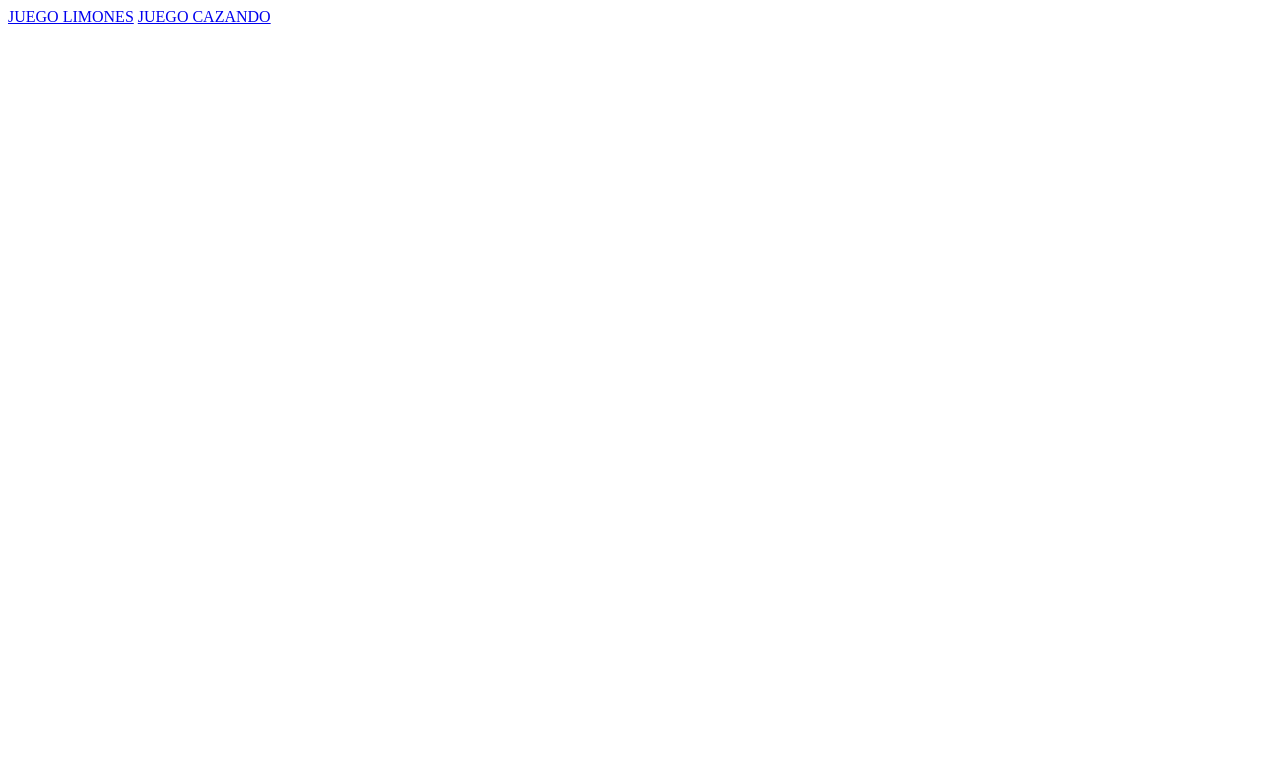
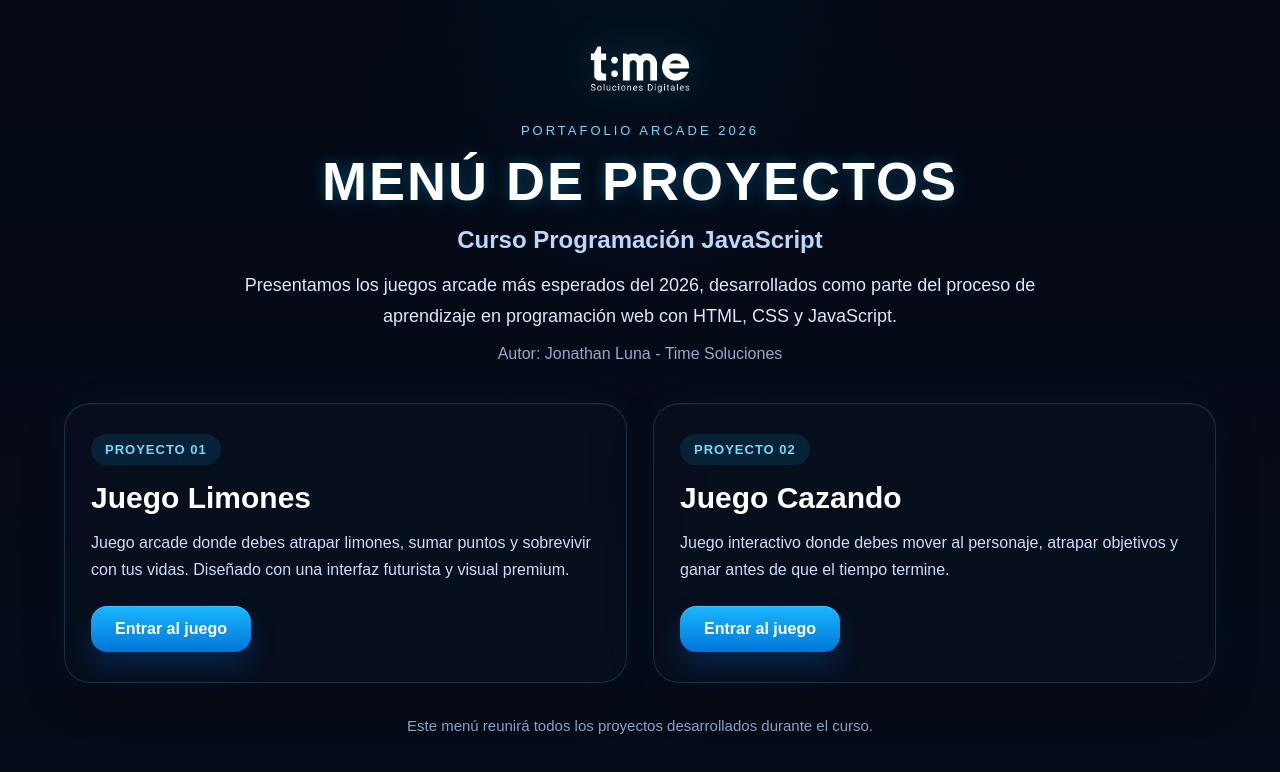
Before and after one commit to JonathanLuna95/menu, a plain HTML site: page index.html in a window 1280 px wide. Drawn offline with Linux system fonts and the light colour scheme.

Commit message:
Primer cambio en el diseño con IA

```diff
--- a/index.html
+++ b/index.html
@@ -1,7 +1,59 @@
 <!DOCTYPE html>
-<html>
-    <body>
-        <a href="https://juego-limones-ashy.vercel.app/" >JUEGO LIMONES</a>
-        <a href="https://juego-cazando-lovat.vercel.app/" >JUEGO CAZANDO</a>
-    </body>
+<html lang="es">
+<head>
+  <meta charset="UTF-8">
+  <meta name="viewport" content="width=device-width, initial-scale=1.0">
+  <title>Menú Arcade | Jonathan Luna</title>
+  <link rel="stylesheet" href="menu.css">
+</head>
+<body>
+  <div class="overlay"></div>
+
+  <main class="contenedor">
+    <header class="hero">
+      <div class="logo-box">
+        <img src="logoTime.png" alt="Logo Time Soluciones" class="logo">
+      </div>
+
+      <p class="tag">Portafolio Arcade 2026</p>
+      <h1>Menú de Proyectos</h1>
+      <h2>Curso Programación JavaScript</h2>
+      <p class="descripcion">
+        Presentamos los juegos arcade más esperados del 2026, desarrollados como parte
+        del proceso de aprendizaje en programación web con HTML, CSS y JavaScript.
+      </p>
+      <p class="autor">Autor: Jonathan Luna - Time Soluciones</p>
+    </header>
+
+    <section class="cards">
+      <article class="card">
+        <span class="estado">Proyecto 01</span>
+        <h3>Juego Limones</h3>
+        <p>
+          Juego arcade donde debes atrapar limones, sumar puntos y sobrevivir con tus vidas.
+          Diseñado con una interfaz futurista y visual premium.
+        </p>
+        <a href="https://juego-limones-ashy.vercel.app/" target="_blank" class="btn">
+          Entrar al juego
+        </a>
+      </article>
+
+      <article class="card">
+        <span class="estado">Proyecto 02</span>
+        <h3>Juego Cazando</h3>
+        <p>
+          Juego interactivo donde debes mover al personaje, atrapar objetivos y ganar antes
+          de que el tiempo termine.
+        </p>
+        <a href="https://juego-cazando-lovat.vercel.app/" target="_blank" class="btn">
+          Entrar al juego
+        </a>
+      </article>
+    </section>
+
+    <footer class="footer">
+      <p>Este menú reunirá todos los proyectos desarrollados durante el curso.</p>
+    </footer>
+  </main>
+</body>
 </html>
--- /dev/null
+++ b/menu.css
@@ -0,0 +1,202 @@
+* {
+  box-sizing: border-box;
+}
+
+body {
+  margin: 0;
+  min-height: 100vh;
+  font-family: Arial, sans-serif;
+  color: #f4f8ff;
+  background:
+    radial-gradient(circle at top, rgba(0, 183, 255, 0.18), transparent 30%),
+    linear-gradient(180deg, #050914 0%, #0b1222 45%, #10192c 100%);
+  position: relative;
+  overflow-x: hidden;
+}
+
+.overlay {
+  position: fixed;
+  inset: 0;
+  background:
+    linear-gradient(180deg, rgba(3, 8, 18, 0.72) 0%, rgba(4, 10, 22, 0.88) 100%);
+  z-index: 0;
+}
+
+.contenedor {
+  position: relative;
+  z-index: 1;
+  max-width: 1200px;
+  margin: 0 auto;
+  padding: 40px 24px 50px;
+}
+
+.hero {
+  text-align: center;
+  margin-bottom: 40px;
+}
+
+.logo-box {
+  margin-bottom: 20px;
+}
+
+.logo {
+  width: 120px;
+  max-width: 100%;
+  filter: drop-shadow(0 0 18px rgba(0, 183, 255, 0.25));
+}
+
+.tag {
+  margin: 0 0 12px;
+  font-size: 13px;
+  text-transform: uppercase;
+  letter-spacing: 3px;
+  color: #74d9ff;
+}
+
+h1 {
+  margin: 0;
+  font-size: 54px;
+  text-transform: uppercase;
+  letter-spacing: 2px;
+  color: #ffffff;
+  text-shadow:
+    0 0 14px rgba(0, 183, 255, 0.25),
+    0 0 30px rgba(0, 183, 255, 0.14);
+}
+
+h2 {
+  margin: 14px 0 16px;
+  font-size: 24px;
+  color: #b9d7ff;
+  font-weight: 600;
+}
+
+.descripcion {
+  max-width: 820px;
+  margin: 0 auto 14px;
+  font-size: 18px;
+  line-height: 1.7;
+  color: #dbe8ff;
+}
+
+.autor {
+  margin: 0;
+  font-size: 16px;
+  color: #93a9cf;
+}
+
+.cards {
+  display: grid;
+  grid-template-columns: repeat(2, 1fr);
+  gap: 26px;
+}
+
+.card {
+  background: rgba(9, 16, 31, 0.72);
+  border: 1px solid rgba(92, 199, 255, 0.18);
+  border-radius: 26px;
+  padding: 30px 26px;
+  backdrop-filter: blur(14px);
+  box-shadow:
+    inset 0 1px 0 rgba(255, 255, 255, 0.04),
+    0 18px 40px rgba(0, 0, 0, 0.30),
+    0 0 32px rgba(0, 153, 255, 0.08);
+  transition: transform 0.2s ease, box-shadow 0.2s ease;
+}
+
+.card:hover {
+  transform: translateY(-6px);
+  box-shadow:
+    inset 0 1px 0 rgba(255, 255, 255, 0.05),
+    0 24px 45px rgba(0, 0, 0, 0.34),
+    0 0 38px rgba(0, 183, 255, 0.14);
+}
+
+.estado {
+  display: inline-block;
+  margin-bottom: 16px;
+  padding: 8px 14px;
+  border-radius: 999px;
+  background: rgba(0, 183, 255, 0.12);
+  color: #74d9ff;
+  font-size: 13px;
+  letter-spacing: 1px;
+  text-transform: uppercase;
+  font-weight: 700;
+}
+
+.card h3 {
+  margin: 0 0 14px;
+  font-size: 30px;
+  color: #ffffff;
+}
+
+.card p {
+  margin: 0 0 22px;
+  font-size: 16px;
+  line-height: 1.7;
+  color: #cddcff;
+}
+
+.btn {
+  display: inline-block;
+  text-decoration: none;
+  padding: 14px 24px;
+  border-radius: 16px;
+  font-size: 16px;
+  font-weight: 700;
+  color: white;
+  background: linear-gradient(180deg, #1ab7ff 0%, #0075d8 100%);
+  box-shadow:
+    inset 0 1px 0 rgba(255, 255, 255, 0.18),
+    0 14px 28px rgba(0, 132, 255, 0.20);
+  transition: transform 0.18s ease, box-shadow 0.18s ease, background 0.18s ease;
+}
+
+.btn:hover {
+  transform: translateY(-2px);
+  background: linear-gradient(180deg, #47c7ff 0%, #1a8af0 100%);
+}
+
+.footer {
+  text-align: center;
+  margin-top: 34px;
+  color: #8ea5ca;
+  font-size: 15px;
+}
+
+@media (max-width: 900px) {
+  .cards {
+    grid-template-columns: 1fr;
+  }
+
+  h1 {
+    font-size: 42px;
+  }
+
+  h2 {
+    font-size: 20px;
+  }
+
+  .descripcion {
+    font-size: 16px;
+  }
+}
+
+@media (max-width: 600px) {
+  .contenedor {
+    padding: 28px 16px 40px;
+  }
+
+  h1 {
+    font-size: 34px;
+  }
+
+  .card {
+    padding: 24px 20px;
+  }
+
+  .card h3 {
+    font-size: 26px;
+  }
+}
```
Also changed, not shown: logoTime.png (added), prompts/prompt1.txt (added).
